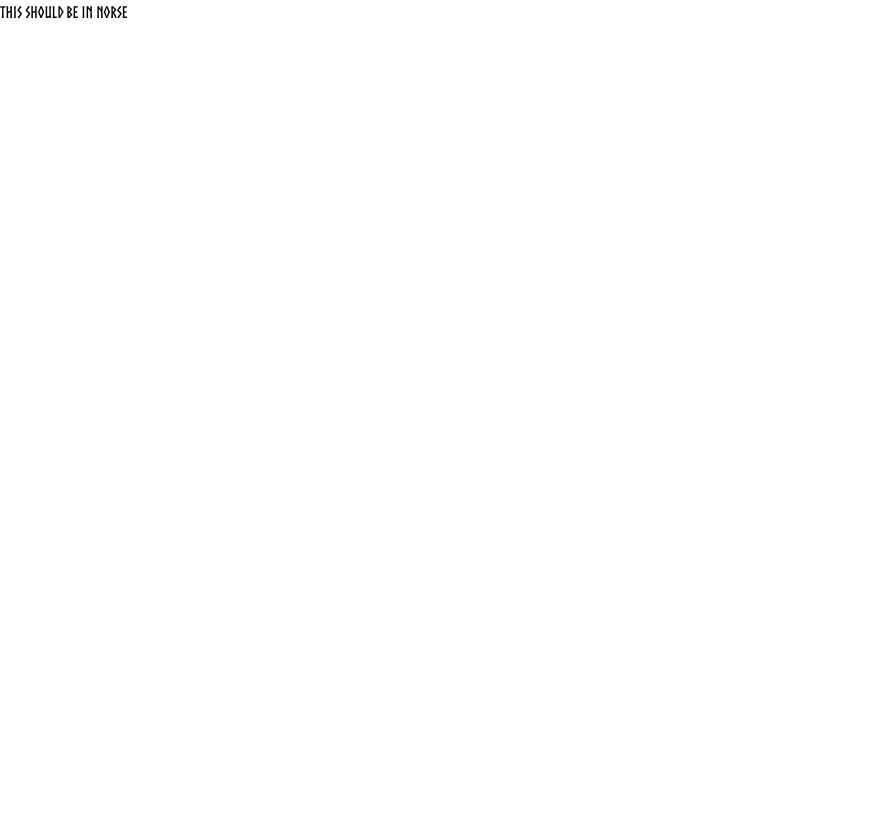
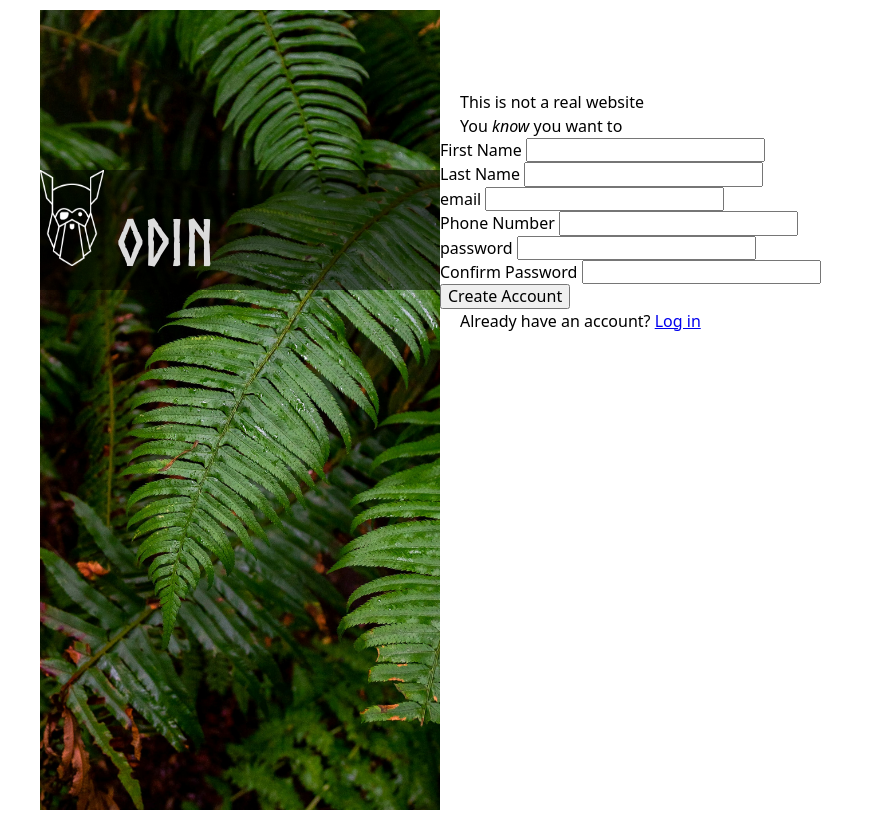
Before and after one commit to hawkobe/sign-up-form, a plain HTML site: page index.html in a window 1280 px wide. Shown: the whole page, without its empty margins (0-884 px from the left). Drawn offline with nearby package versions, Linux system fonts and the light colour scheme.

Commit message:
added basic structure and minimal initial css

```diff
--- a/index.html
+++ b/index.html
@@ -7,8 +7,53 @@
   <title>Document</title>
 </head>
 <body>
-  <h1>
-    This should be in Norse
-  </h1>
+  <section class="container">
+    <div class="img-bg">
+      <div class="logo">
+        <h1>
+          <img src="/img/odin-logo.png" alt="viking logo outline">
+          Odin
+        </h1>
+      </div>
+    </div>
+    <div class="main-content">
+      <p>
+        This is not a real website
+      </p>
+      <p>
+        You <em>know</em> you want to
+      </p>
+      <div class="form">
+        <form action="">
+          <div>
+            <label for="fname">First Name</label>
+            <input type="text" id="fname" name="first_name">
+          </div>
+          <div>
+            <label for="lname">Last Name</label>
+            <input type="text" id="lname" name="last_name">
+          </div>
+          <div>
+            <label for="email">email</label>
+            <input type="email" id="email" name="email">
+          </div>
+          <div>
+            <label for="phone">Phone Number</label>
+            <input type="tel" id="phone" name="phone_num">
+          </div>
+          <div>
+            <label for="password">password</label>
+            <input type="password" id="password" name="password">
+          </div>
+          <div>
+            <label for="confirm-pass">Confirm Password</label>
+            <input type="password" id="confirm-pass" name="password_confirmation">
+          </div>
+        </form>
+        <button type="submit">Create Account</button>
+      </div>
+      <p>Already have an account? <a href="#">Log in</a></p>
+    </div>
+  </section>
 </body>
 </html>
--- a/styles.css
+++ b/styles.css
@@ -20,10 +20,10 @@ h1, h2, h3, h4, h5 {
   font-weight: inherit;
 }
 
-img {
+/* img {
   display: block;
   max-inline-size: 100%;
-}
+} */
 
 /* Font */
 
@@ -35,6 +35,42 @@ img {
   font-style: normal;
 }
 
+.container {
+  margin: 10px auto;
+  max-width: 1200px;
+  height: 100vh;
+  display: flex;
+}
+
+.img-bg {
+  width: 400px;
+  height: 100%;
+  background-image: url("img/halie-west-25xggax4bSA-unsplash.jpg");
+  background-size: cover;
+  background-repeat: no-repeat;
+}
+
+div.main-content {
+  padding: 80px 0 80px 0;
+}
+
+div.logo {
+  margin-top: 10rem;
+  background-color: rgba(0,0,0,0.5);
+}
+
+img {
+  display: inline-block;
+  height: 6rem;
+  width: 4rem;
+}
+
 h1 {
-  font-family: 'norsebold', Arial, Helvetica, sans-serif
+  color: rgb(220, 220, 220);
+  font-family: 'norsebold', Arial, Helvetica, sans-serif;
+  font-size: 4rem;
 }
+
+div > p {
+  padding-left: 20px;
+}
```
